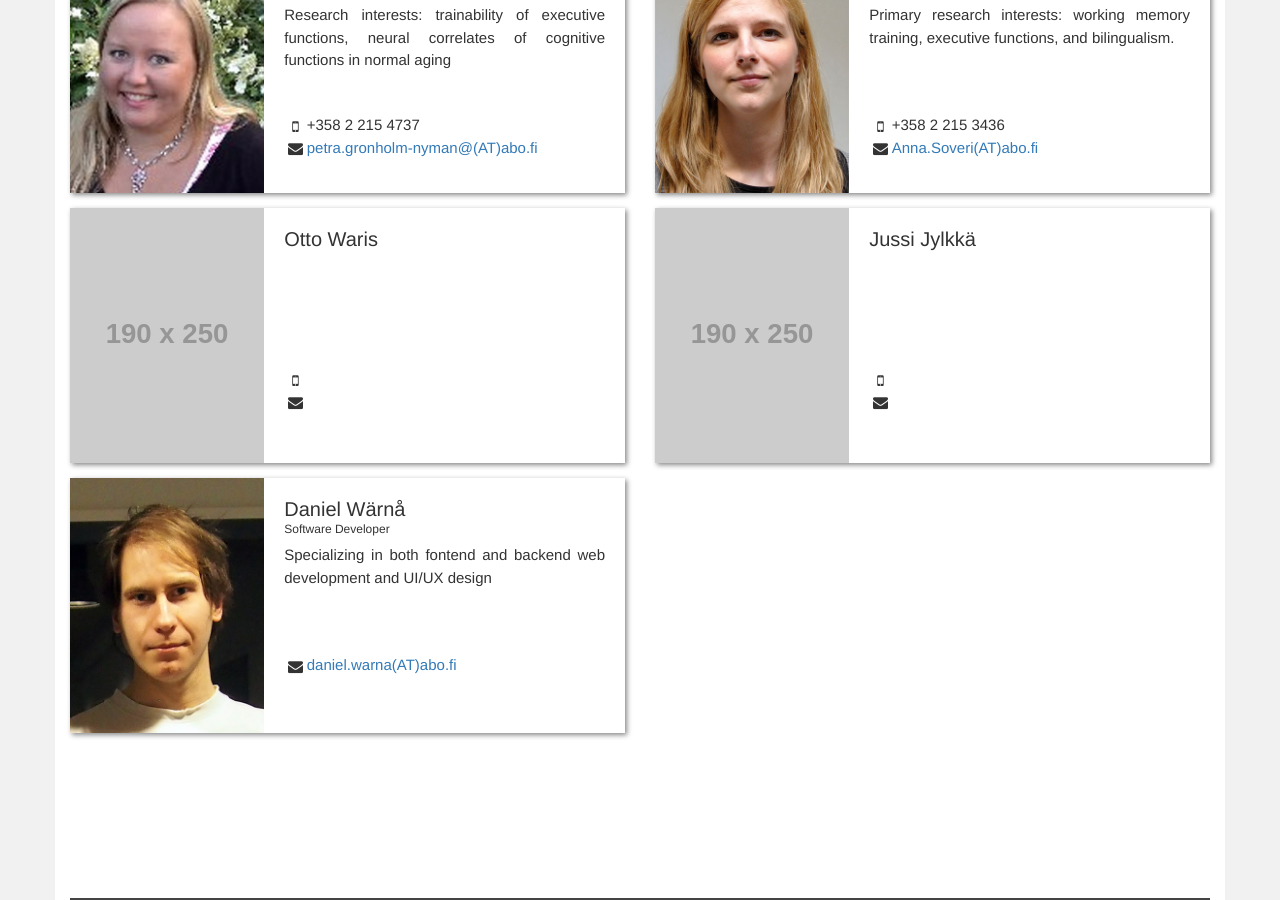
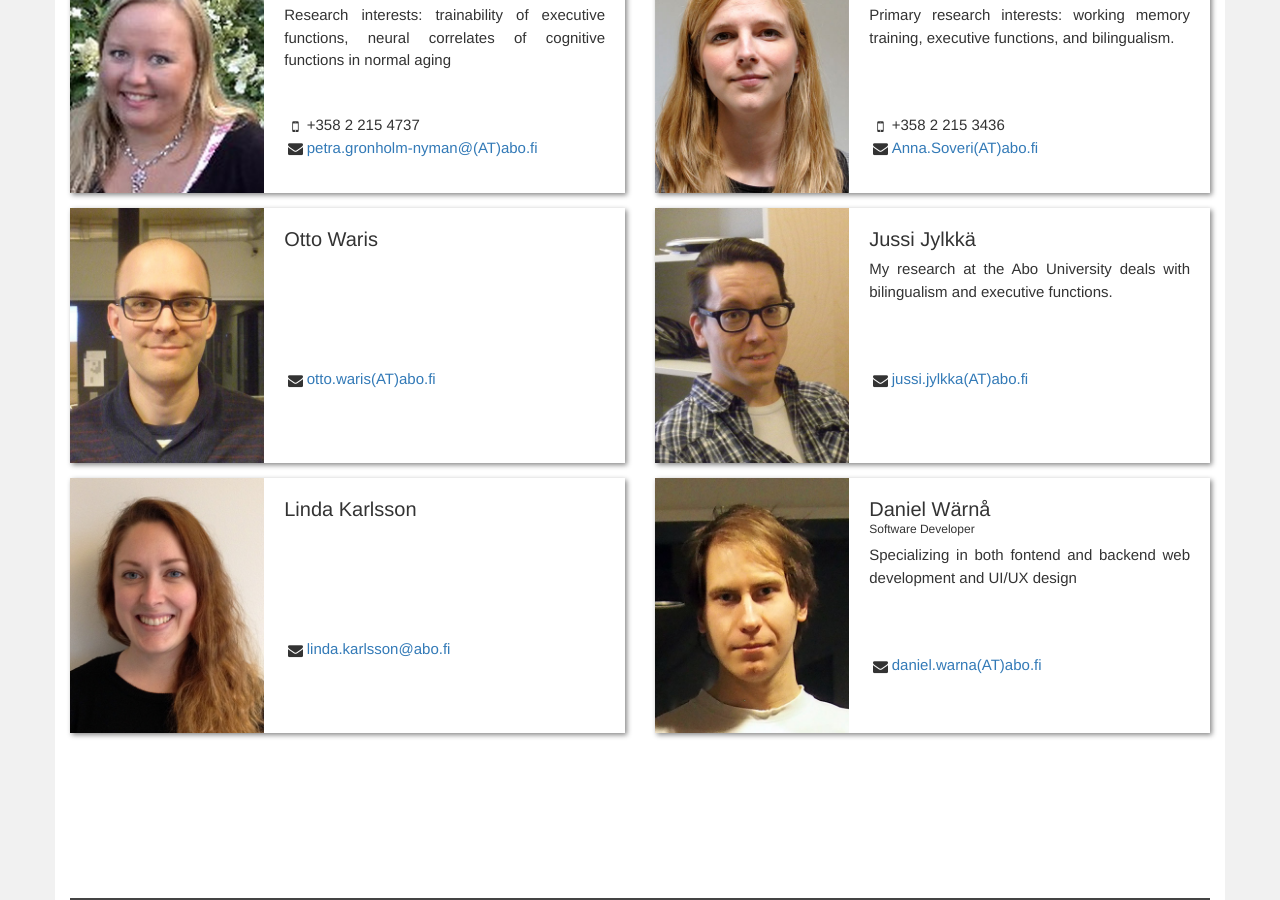
Before and after one commit to dlfell/braintrain, a Jekyll site: the page built from contact.html, in a window 1280 px wide and 900 px high, scrolled down 509 px. Built offline with Jekyll 4.4.1, drawn with Linux system fonts in a browser that asks for light colours; nearby versions of some CDN libraries.

Commit message:
more contacts

```diff
--- a/_data/contacts.json
+++ b/_data/contacts.json
@@ -40,17 +40,22 @@ functions in normal aging",
     name:  "Otto Waris",
     title: "",
     desc:  "",
-    mail:  "",
-    phone: "",
-    img : "http://placehold.it/190x250&text=+"
+    mail:  "otto.waris(AT)abo.fi",
+    img : "/assets/images/ottowaris.jpg"
 },
 {
     name:  "Jussi Jylkkä",
     title: "",
+    desc:  "My research at the Abo University deals with bilingualism and executive functions.",
+    mail:  "jussi.jylkka(AT)abo.fi",
+    img : "/assets/images/jussijylkka.jpg"
+},
+{
+    name:  "Linda Karlsson",
+    title: "",
     desc:  "",
-    mail:  "",
-    phone: "",
-    img : "http://placehold.it/190x250&text=+"
+    mail:  "linda.karlsson@abo.fi",
+    img : "/assets/images/lindakarlsson.jpg"
 },
 {
     name:  "Daniel Wärnå",
```
Also changed, not shown: assets/images/P2180103.JPG (added), assets/images/jussijylkka.JPG (added), assets/images/lindakarlsson.jpg (added), assets/images/ottowaris.jpg (added), 1 other file.
